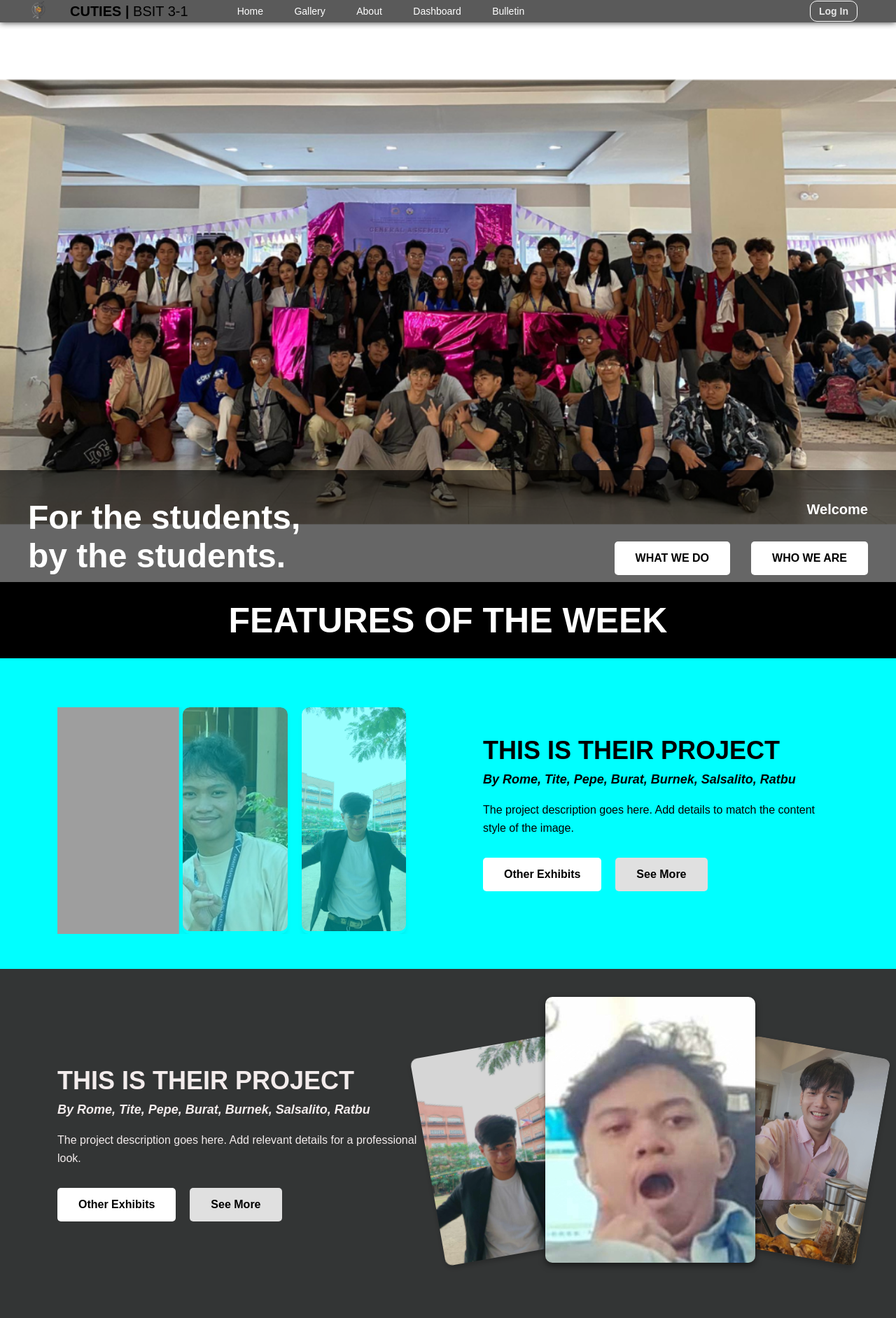
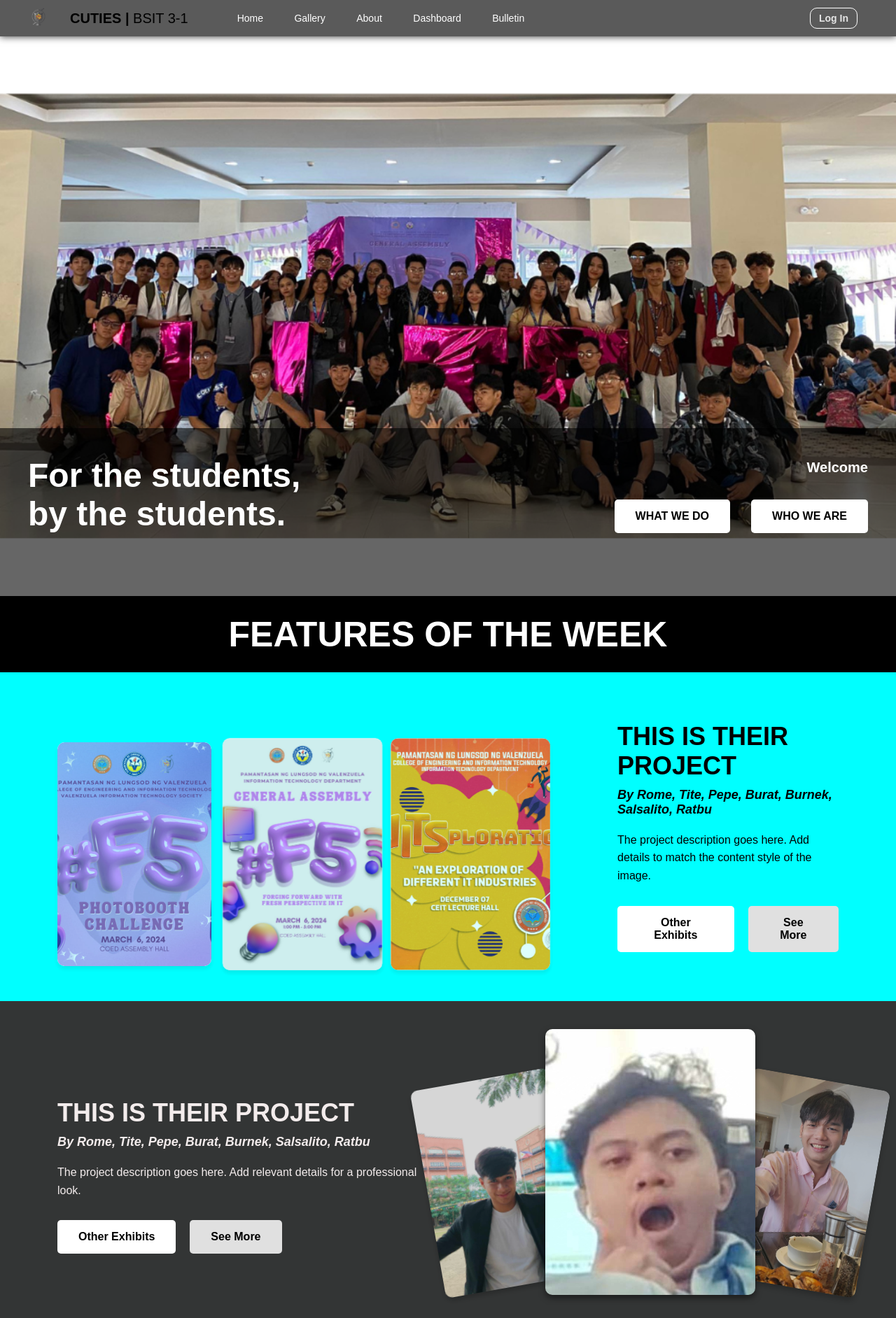
Before and after one commit to aeonjade/BSIT-3-1-CUTIES, a PHP site: page / in a window 1280 px wide. Shown: the top 1884 px of the page at 70% size. Run offline with PHP 8.4, Linux system fonts and the light colour scheme; grey boxes are pictures that could not be loaded.

Commit message:
homepage

```diff
--- a/src/css/index.css
+++ b/src/css/index.css
@@ -159,71 +159,84 @@
     }
 }
 
-/**carousel*/
-* {
-    margin: 0;
-    padding: 0;
-    box-sizing: border-box;
+/* Container holding the cards */
+/* Container holding the cards */
+.card-container {
+    display: flex;
+    justify-content: center;
+    gap: 20px;
+    margin-top: 50px;
   }
 
-/* Styling for Carousel Section */
-.carousel-section {
-    width: 100%;
-    margin: auto;
-    padding-top: 20px;
+  /* Individual card styles */
+  .card {
+    width: 220px;
+    height: 320px;
+    background-color: #fff;
+    border-radius: 10px;
+    box-shadow: 0 4px 6px rgba(0, 0, 0, 0.1);
+    overflow: hidden;
+    position: relative;
+    cursor: pointer;
+    opacity: 0.8;
+    transition: transform 0.1   s ease, opacity 0.3s ease;
+    animation: autoScale 8s infinite; /* 9 seconds for one full cycle */
   }
 
-.carousel-container {
+  /* Wrapper for image */
+  .image-wrapper {
+    width: 100%;
+    height: 100%;
+    overflow: hidden;
     position: relative;
-    overflow: hidden;
   }
 
-.carousel {
-    display: flex;
-    transition: transform 0.5s ease-in-out;
-    transform: translateX(0);
-    justify-content: center;
-}
-
-.card {
+  /* Image styling */
+  .image {
     width: 100%;
-    max-width: 300px;
-    margin: 0 10px;
+    height: 100%;
+    object-fit: cover;
+    transition: transform 0.3s ease, box-shadow 0.3s ease;
     border-radius: 10px;
-    box-shadow: 0 4px 6px rgba(0, 0, 0, 0.1);
-    cursor: pointer;
-    position: relative; /* Keep image inside card */
-    overflow: hidden;   /* Hide any part of the image that goes beyond the border-radius */
-    transition: transform 0.5s ease, opacity 0.5s ease;
-    opacity: 0.6;
-}
-
-/* Center the middle card */
-.carousel .card:nth-child(2) {
-    transform: scale(1.2);
     opacity: 1;
   }
 
-.card img {
-    width: 100%;
-    height: 40vh;
-    border-radius: 10px;
-    object-fit: cover;
-    transition: transform 0.3s ease; /* Smooth scaling for the image */
+  /* Auto scale each card one by one */
+  @keyframes autoScale {
+    0%, 100% {
+      transform: scale(1);
+      opacity: 0.8;
+    }
+    33% {
+      transform: scale(1.1);
+      opacity: 1;
+    }
+    66% {
+      transform: scale(1);
+      opacity: 0.8;
+    }
   }
 
-/* Scale the image on hover */
-.card:hover img {
-    transform: scale(1.0); /* Zoom in the image slightly */
-
+  /* Apply delay to each card for sequential animation */
+  .card:nth-child(1) {
+    animation-delay: 0s;
   }
 
-/* Modal Styling */
+  .card:nth-child(2) {
+    animation-delay: 3s; /* Delay for the second card */
+  }
+
+  .card:nth-child(3) {
+    animation-delay: 6s; /* Delay for the third card */
+  }
+
+  /* Modal styles */
   .modal {
     display: none;
     position: fixed;
+    z-index: 10;
+    left: 0;
     top: 0;
-    left: 0;
     width: 100%;
     height: 100%;
     background-color: rgba(0, 0, 0, 0.7);
--- a/src/index.php
+++ b/src/index.php
@@ -48,29 +48,33 @@
         <!-- Content Section -->
         <div class="content">
             <!-- Images Section -->
-                    <!-- Carousel Section -->
-                    <section class="carousel-section">
-                        <div class="carousel-container">
-                            <div class="carousel">
-                                <div class="card">
-                                    <img src="images/bretz.jpg" alt="Image 1">
+            <div class="card-container">
+                <!-- Card 1 -->
+                <div class="card" onclick="openModal('images/xtra/ex1.jpg')">
+                    <div class="image-wrapper">
+                        <img src="images/xtra/ex1.jpg" alt="Image 1" class="image">
                     </div>
-                                <div class="card">
-                                    <img src="images/aeons.jpg" alt="Image 2">
                 </div>
-                                <div class="card">
-                                    <img src="images/drews.jpg" alt="Image 3">
+
+                <!-- Card 2 -->
+                <div class="card" onclick="openModal('images/xtra/ex2.jpg')">
+                    <div class="image-wrapper">
+                        <img src="images/xtra/ex2.jpg" alt="Image 2" class="image">
+                    </div>
+                </div>
+
+                <!-- Card 3 -->
+                <div class="card" onclick="openModal('images/xtra/ex3.jpg')">
+                    <div class="image-wrapper">
+                        <img src="images/xtra/ex3.jpg" alt="Image 3" class="image">
                     </div>
                 </div>
             </div>
-                    </section>
 
-                    <!-- Modal Popup -->
-                    <div class="modal" id="modal">
-                        <div class="modal-content">
-                            <span class="close-btn" id="close-btn">&times;</span>
-                            <img id="modal-image" src="" alt="Modal Image">
-                        </div>
+            <!-- Modal for image popup -->
+            <div id="imageModal" class="modal" onclick="closeModal()">
+                <span class="close">&times;</span>
+                <img id="modalImage" class="modal-content" alt="Modal Image">
             </div>
 
             <!-- Text Section -->
@@ -89,6 +93,7 @@
         </div>
     </div>
 </section>
+
 
 
 
--- a/src/javascript/carousel.js
+++ b/src/javascript/carousel.js
@@ -1,76 +1,13 @@
-// Get DOM Elements
-const carousel = document.querySelector('.carousel');
-const cards = document.querySelectorAll('.card');
-const modal = document.getElementById('modal');
-const modalImage = document.getElementById('modal-image');
-const closeBtn = document.getElementById('close-btn');
+// Function to open the modal and display the clicked image
+function openModal(imageSrc) {
+    const modal = document.getElementById('imageModal');
+    const modalImage = document.getElementById('modalImage');
+    modal.style.display = "flex"; // Make modal visible
+    modalImage.src = imageSrc;  // Set the clicked image as the modal image
+  }
 
-// Initialize carousel index and direction
-let currentIndex = 0;
-let movingForward = true; // Track the direction of movement
-let isTransitioning = false; // To handle smooth transition reset
-
-// Update Carousel to Keep Middle Card in Front
-function updateCarouselPosition() {
-    const cardWidth = cards[0].offsetWidth + 20; // Width + margin
-    carousel.style.transition = isTransitioning ? "transform 0s" : "transform 0.5s ease-in-out"; // No transition during reset
-    carousel.style.transform = `translateX(-${(currentIndex - 1) * cardWidth}px)`;
-
-    // Reset the scale and opacity for all cards
-    cards.forEach(card => {
-        card.style.transform = "scale(1)";
-        card.style.opacity = "0.6";
-    });
-
-    // Highlight the middle card
-    const middleCard = cards[currentIndex];
-    middleCard.style.transform = "scale(1.2)";
-    middleCard.style.opacity = "1";
-}
-
-// Auto-slide function (with reversing direction)
-function moveToNextCard() {
-    if (movingForward) {
-        if (currentIndex >= cards.length - 1) {
-            // Reached the last card, reverse direction
-            movingForward = false;
-        } else {
-            currentIndex++;
-        }
-    } else {
-        if (currentIndex <= 0) {
-            // Reached the first card, reverse direction
-            movingForward = true;
-        } else {
-            currentIndex--;
-        }
-    }
-    updateCarouselPosition();
-}
-
-// Set interval for auto-sliding every 2 seconds
-setInterval(moveToNextCard, 2000);
-
-// Add event listener for clicking a card to show the modal
-cards.forEach(card => {
-    card.addEventListener('click', () => {
-        const imgSrc = card.querySelector('img').src;
-        modalImage.src = imgSrc;  // Set the image in the modal
-        modal.style.display = 'flex'; // Show the modal
-    });
-});
-
-// Close the modal when the close button is clicked
-closeBtn.addEventListener('click', () => {
-    modal.style.display = 'none'; // Hide the modal
-});
-
-// Close the modal when clicking outside of the modal content
-window.addEventListener('click', (e) => {
-    if (e.target === modal) {
-        modal.style.display = 'none';
-    }
-});
-
-// Initial carousel position update
-updateCarouselPosition();
+  // Function to close the modal
+  function closeModal() {
+    const modal = document.getElementById('imageModal');
+    modal.style.display = "none"; // Hide the modal
+  }
```
Also changed, not shown: other parts of src/css/index.css (+173 -16 lines), src/images/xtra/ex1.jpg (renamed from src/images/xtra/429678562_813693277439889_4617150900905997875_n.jpg), src/images/xtra/ex2.jpg (renamed from src/images/xtra/428690785_810765817732635_1222903060324963632_n.jpg), src/images/xtra/ex3.jpg (renamed from src/images/xtra/408002192_759496616192889_8403109112438683821_n.jpg). Lines whose indentation alone changed are shown as unchanged.
